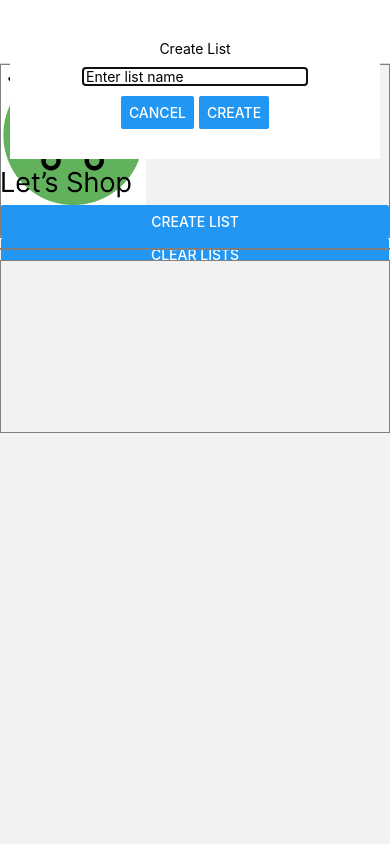
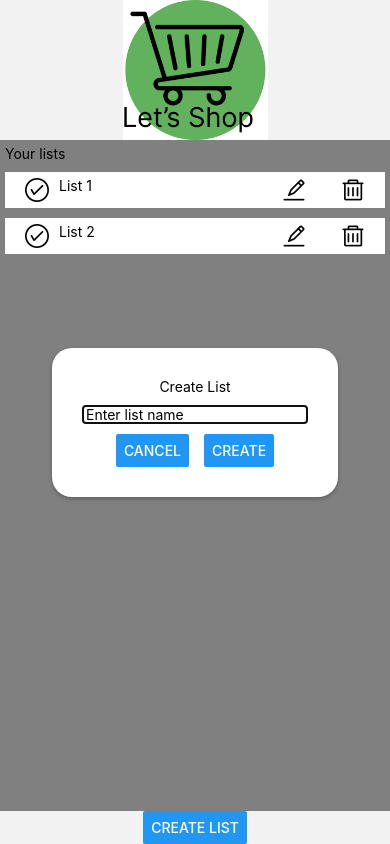
Before and after one commit to andreas91f/LetsShop, a React Native app: screen /Home in a window 390 px wide. Both pictures are taken after a click on the button "CREATE LIST". Built offline with nearby package versions, Linux system fonts and the light colour scheme.

Commit message:
Deleting Lists

```diff
--- a/App.js
+++ b/App.js
@@ -13,7 +13,7 @@ const App = () => {
   return (
     <NavigationContainer>
       <Stack.Navigator initialRouteName='Home'>
-        <Stack.Screen name="Home" component={Home} options={{ title: 'PPushto App' }} />
+        <Stack.Screen name="Home" component={Home} options={{ headerShown: false }} />
         <Stack.Screen name="ListDetails" component={ListDetails} />
         <Stack.Screen name="ItemsDetails" component={ItemDetails} />
         <Stack.Screen name="Help" component={Help} />
--- a/components/CreateListModal.jsx
+++ b/components/CreateListModal.jsx
@@ -1,67 +1,63 @@
 import { Modal, Button, View, Text, TextInput, StyleSheet } from "react-native";
 import { useState } from "react";
+
 export const CreateListModal = ({ modalVisible, setModalVisible, addListHandler }) => {
     const [text, setText] = useState("");
-    /**
-     * Modal
-     *    [Create list]
-     *   [Text Input]
-     *  [Cancel] [Create]
-     */
+
+    // Function to reset text state when modal is closed
+    const handleCloseModal = () => {
+        setText(""); // Reset text state to empty string
+        setModalVisible(false); // Close the modal
+    };
+
     return (
-        <View style={styles.centeredView}>
         <Modal
-                style={styles.modalView}
-                animationType="slide"
+            animationType="fade"
             transparent={true}
             visible={modalVisible}
-                onRequestClose={() => {
-                    Alert.alert("Modal has been closed.");
-                    setModalVisible(!modalVisible);
-                }}>
-                <View style={{ flexDirection: "column", backgroundColor: "white", margin: 10, padding: 30, alignItems: "center" }}>
-                    <Text>
-                        Create List
-                    </Text>
+            onRequestClose={handleCloseModal}>
+            <View style={styles.centeredView}>
+                <View style={styles.modalView}>
+                    <Text>Create List</Text>
                     <TextInput
                         style={{ borderWidth: 0.5, paddingHorizontal: 3, marginVertical: 10 }}
                         onChangeText={setText}
                         value={text}
                         placeholder="Enter list name"
                     />
-                    <View style={{ flexDirection: "row", gap: 5 }}>
-                        <Button style={styles.button}
+                    <View style={{ flexDirection: "row", justifyContent: "center", gap: 15, alignItems: "center" }}>
+                        <Button
+                            style={styles.button}
                             title="Cancel"
-                            onPress={() => setModalVisible(false)}
+                            onPress={handleCloseModal}
                         />
-                        <Button style={styles.button}
+                        <Button
+                            style={styles.button}
                             title="Create"
                             onPress={() => {
                                 addListHandler(text);
-                                setModalVisible(false);
+                                handleCloseModal();
                             }}
                         />
                     </View>
-
+                </View>
             </View>
         </Modal>
-        </View>
     );
+};
 
-};
 const styles = StyleSheet.create({
     centeredView: {
         flex: 1,
-        justifyContent: 'center',
-        alignItems: 'center',
-        marginTop: 22,
+        justifyContent: "center",
+        alignItems: "center",
+        width: "100%"
     },
     modalView: {
-        margin: 20,
-        backgroundColor: 'white',
+        backgroundColor: "white",
         borderRadius: 20,
-        padding: 35,
-        alignItems: 'center',
+        padding: 30,
+        alignItems: "center",
         shadowColor: '#000',
         shadowOffset: {
             width: 0,
--- a/components/List.jsx
+++ b/components/List.jsx
@@ -1,10 +1,52 @@
-import { View, Text } from 'react-native';
-export const List = ({ listName }) => {
+import React, { useState } from 'react';
+import { View, Text, Pressable, Button, StyleSheet } from 'react-native';
+import { AntDesign } from '@expo/vector-icons';
+
+export const List = ({ listName, onDelete, onEdit, navigation }) => {
+    const [completed, setCompleted] = useState(false);
+
+    const handleComplete = () => {
+        setCompleted(!completed);
+    };
+
+    const handleEdit = () => {
+        // Navigate to ListDetails page
+        navigation.navigate('ListDetails', { listName });
+    };
+
     return (
-        <View style={{ backgroundColor: "grey" }}>
-            <Text style={{ color: "white" }}>
-                {listName}
-            </Text>
-        </View>
+        <View style={[styles.listContainer, completed ? styles.completed : null]}>
+            <Pressable onPress={handleComplete}>
+                <AntDesign name="checkcircleo" size={24} color="black" style={{ marginRight: 10 }} />
+            </Pressable>
+            <View style={{ flex: 1, flexDirection: "row", gap: 10, justifyContent: "space-between" }}>
+                <Text style={{ color: "black" }}>
+                    {listName}
+                </Text>
+                <View style={{ flexDirection: "row", gap: 35 }}>
+                    <Pressable onPress={handleEdit}>
+                        <AntDesign name="edit" size={24} color="black" />
+                    </Pressable>
+                    <Pressable onPress={onDelete}>
+                        <AntDesign name="delete" size={24} color="black" />
+                    </Pressable>
+                </View>
+            </View>
+        </View >
     );
 };
+
+const styles = StyleSheet.create({
+    listContainer: {
+        backgroundColor: "white",
+        flexDirection: "row",
+        justifyContent: "space-between",
+        paddingHorizontal: 20,
+        paddingVertical: 5,
+        margin: 5,
+        alignItems: "center"
+    },
+    completed: {
+        backgroundColor: "lightgreen" // Change background color to when the list is completed
+    }
+});
--- a/package.json
+++ b/package.json
@@ -9,6 +9,7 @@
     "web": "expo start --web"
   },
   "dependencies": {
+    "@expo/vector-icons": "^14.0.0",
     "@react-navigation/native": "^6.1.17",
     "@react-navigation/native-stack": "^6.9.26",
     "expo": "~50.0.14",
--- a/screens/Home.jsx
+++ b/screens/Home.jsx
@@ -1,83 +1,67 @@
 import React, { useState } from 'react';
-import { View, Image, StyleSheet, Button } from 'react-native';
+import { View, Image, StyleSheet, Button, Text } from 'react-native';
 import { List } from '../components/List';
 import { CreateListModal } from '../components/CreateListModal';
 
 export const Home = ({ navigation }) => {
 
-    const [lists, setLists] = useState([]);
+    const [lists, setLists] = useState(["List 1", "List 2"]);
     const [modalVisible, setModalVisible] = useState(false);
-    // Function for adding lists in state
+
     const addListHandler = (listName) => {
         const newList = [...lists, listName];
         setLists(newList);
+        setModalVisible(false);
     };
 
-    const clearLists = () => {
-        setLists([]);
+    const deleteListHandler = (index) => {
+        const updatedLists = [...lists];
+        updatedLists.splice(index, 1);
+        setLists(updatedLists);
     };
+
     return (
-        <>
-
         <View style={styles.container}>
-
-                <View style={[styles.section, styles.firstSection]}>
             <Image
                 source={require('../assets/images/logo.jpg')}
                 style={styles.logo}
             />
+            <CreateListModal
+                modalVisible={modalVisible}
+                setModalVisible={setModalVisible}
+                addListHandler={addListHandler}
+            />
+            <View style={{ backgroundColor: "grey", width: "100%", flex: 1 }}>
+                <Text style={{ padding: 5 }}>Your lists</Text>
+                {lists.map((listName, idx) =>
+                    <List
+                        key={`list_${idx}`}
+                        listName={listName}
+                        onDelete={() => deleteListHandler(idx)} // Pass deleteListHandler with index
+                        navigation={navigation}
+                    />)
+                }
+            </View>
+
+            <View style={{ flexDirection: "row", justifyContent: "center", gap: 20 }}>
                 <Button
                     title="Create list"
                     disabled={lists.length >= 10}
                     onPress={() => setModalVisible(true)}
                 />
-                    <Button
-                        title="Clear Lists"
-                        onPress={clearLists}
-                    />
-
+            </View>
 
         </View>
-                <View style={[styles.section, { flexDirection: "col" }]}>
-                    {lists?.map((listName, idx) =>
-                        <List
-                            key={`list_${idx}`}
-                            listName={listName}
-                        />)
-                    }
-                </View>
-                <View style={[styles.section, styles.thirdSection]}>
-
-                </View>
-            </View>
-            <CreateListModal
-                modalVisible={modalVisible}
-                setModalVisible={setModalVisible}
-                addListHandler={addListHandler}
-            />
-        </>
     );
 };
 
 const styles = StyleSheet.create({
     container: {
         flex: 1,
+        display: "flex",
         flexDirection: 'column',
-    },
-    section: {
-        backgroundColor: '#f2f2f2',
-        marginBottom: 10,
-        borderWidth: 1,
-        borderColor: 'gray',
-    },
-    firstSection: {
-        flex: 1,
-    },
-    secondSection: {
-        flex: 3,
-    },
-    thirdSection: {
-        flex: 1,
+        alignItems: "center",
+        justifyContent: "space-between"
     },
     logo: {
         height: 140,
```
Also changed, not shown: 1 other file (tests, documents, lock files or other folders). Lines whose indentation alone changed are shown as unchanged.
